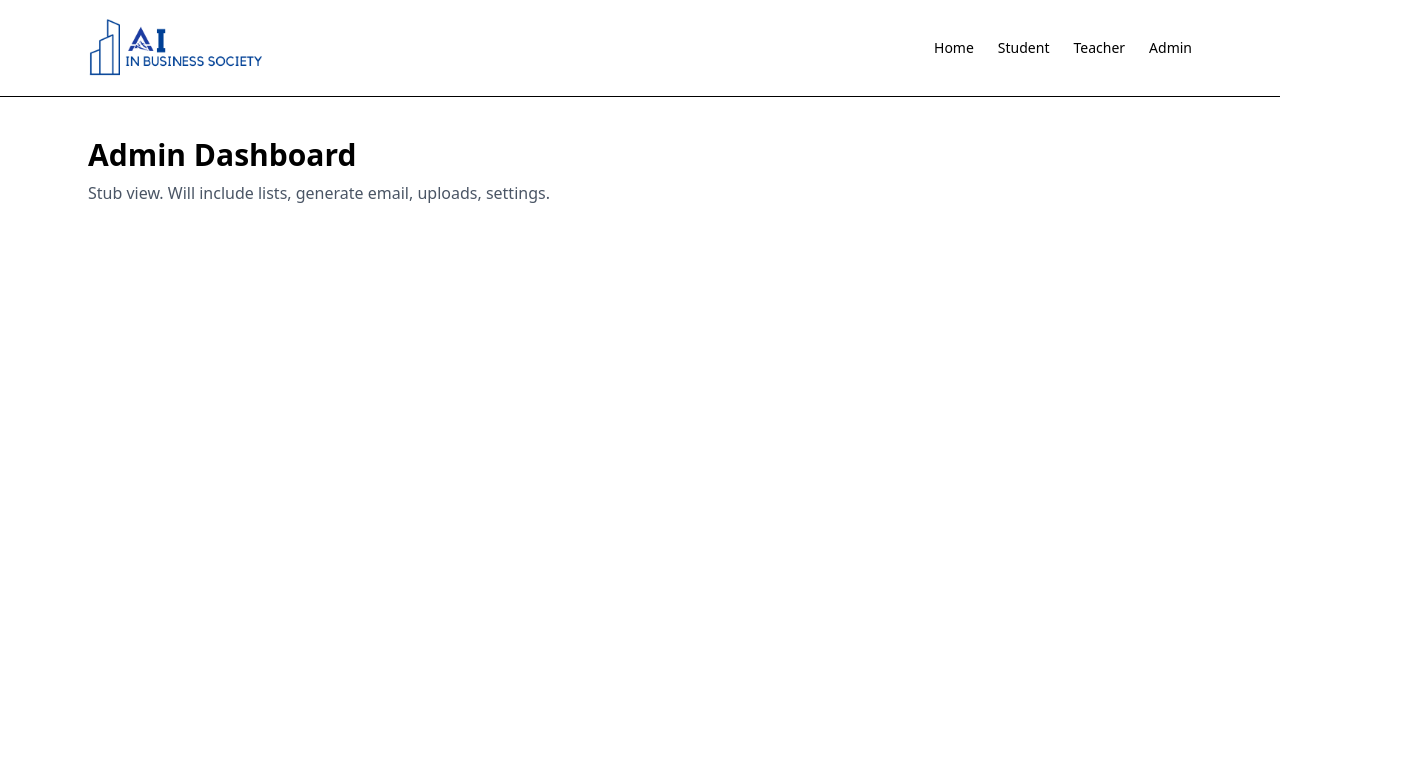
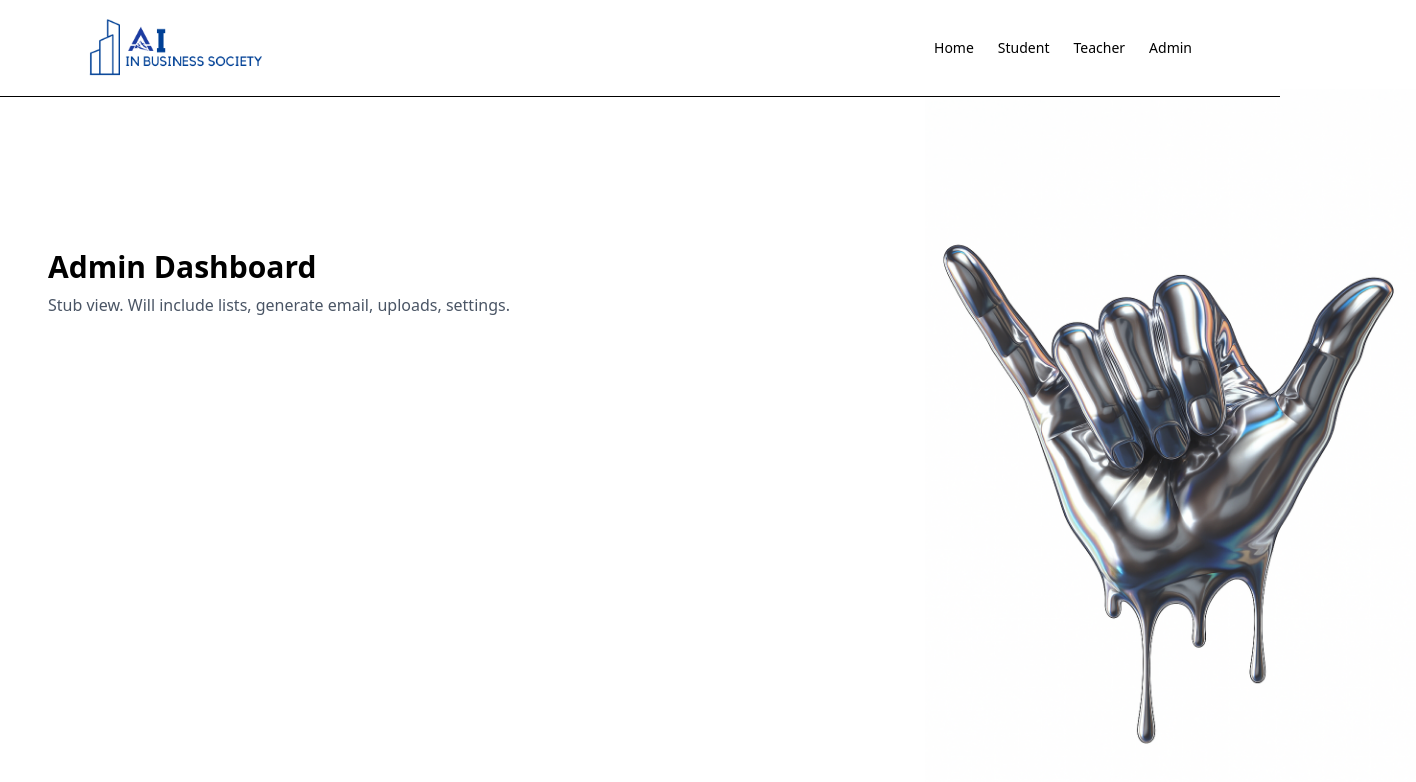
Before and after one commit to lukegs25/-ABS-Website-email-sender, a Next.js app: page /admin in a window 1280 px wide. Shown: the top 782 px of the page, 1416 px wide, since content can reach past the window. Built offline with nearby package versions, Linux system fonts and the light colour scheme.

Commit message:
Add shaka png to admin

```diff
--- a/app/admin/page.jsx
+++ b/app/admin/page.jsx
@@ -1,8 +1,24 @@
+import Image from "next/image";
+
 export default function AdminPage() {
   return (
-    <div>
-      <h1 className="text-3xl font-bold">Admin Dashboard</h1>
-      <p className="mt-2 text-gray-600">Stub view. Will include lists, generate email, uploads, settings.</p>
+    <div className="relative bg-white">
+      <div className="pointer-events-none absolute inset-0 z-0">
+        <div className="absolute right-[-6rem] md:right-[-8rem] xl:right-[-14rem] 2xl:right-[-18rem] top-0 h-[80vh] w-1/2 min-w-[560px] md:min-w-[640px] xl:min-w-[780px]">
+          <Image
+            src="/shaka_clear.png"
+            alt="Background shaka hand"
+            fill
+            priority
+            className="object-contain object-right opacity-90 scale-125 xl:scale-115 2xl:scale-110 origin-right"
+            sizes="66vw"
+          />
+        </div>
+      </div>
+      <section className="relative z-10 py-28 pl-0 pr-8 sm:pl-0 sm:pr-12 lg:pl-0 lg:pr-24 xl:pr-40 2xl:pr-56 -ml-6 sm:-ml-6 lg:-ml-8 xl:-ml-10">
+        <h1 className="text-3xl font-bold">Admin Dashboard</h1>
+        <p className="mt-2 text-gray-600">Stub view. Will include lists, generate email, uploads, settings.</p>
+      </section>
     </div>
   );
 }
```
